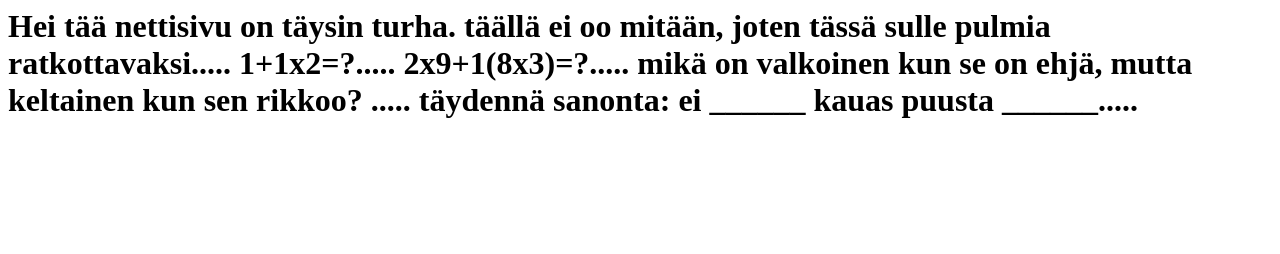
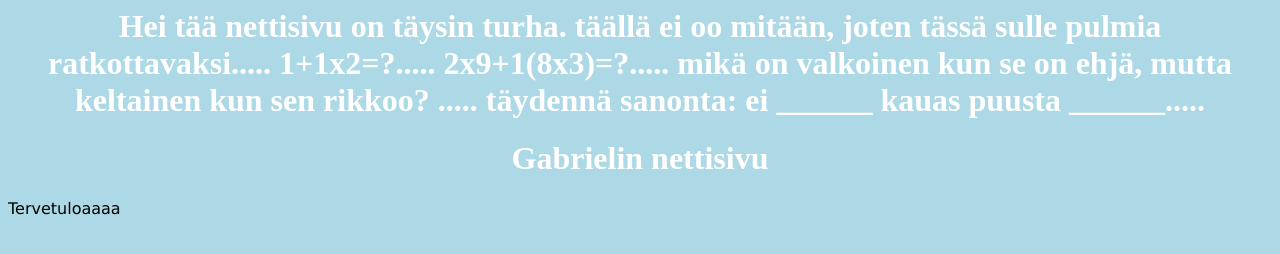
Before and after one commit to Gabriel13425/Gabriel13425.github.io, a plain HTML site: page index.html in a window 1280 px wide. Drawn offline with Linux system fonts and the light colour scheme.

Commit message:
Update index.html

```diff
--- a/index.html
+++ b/index.html
@@ -1 +1,27 @@
 <h1>Hei tää nettisivu on täysin turha. täällä ei oo mitään, joten tässä sulle pulmia ratkottavaksi..... 1+1x2=?..... 2x9+1(8x3)=?.....      mikä on valkoinen kun se on ehjä, mutta keltainen kun sen rikkoo? .....    täydennä sanonta:     ei ______ kauas puusta ______.....</h1>
+<!DOCTYPE html>
+<html>
+<head>
+    <title>Gabrielin nettisivu</title>
+    <style>
+            body {
+            background-color: lightblue;
+            }
+
+            h1 {
+         color: white;
+            text-align: center;
+            }
+
+            p {
+            font-family: verdana;
+            }
+    </style>
+</head>
+<body>
+
+    <h1>Gabrielin nettisivu</h1>
+    <p>Tervetuloaaaa</p>
+
+</body>
+</html>
```
